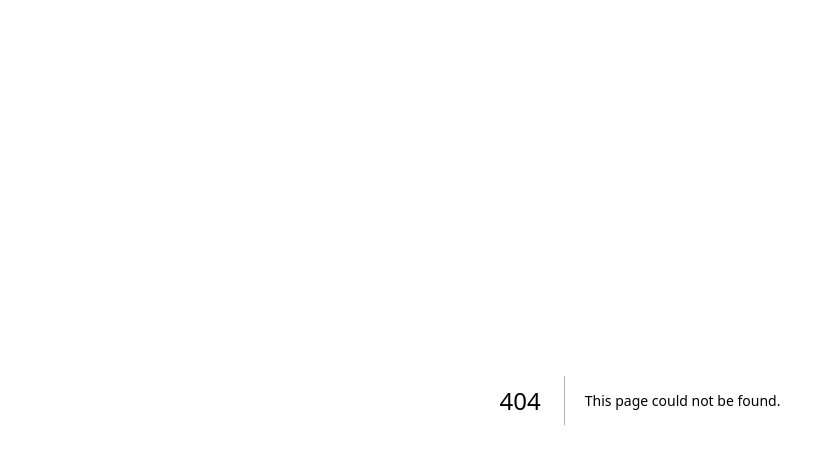
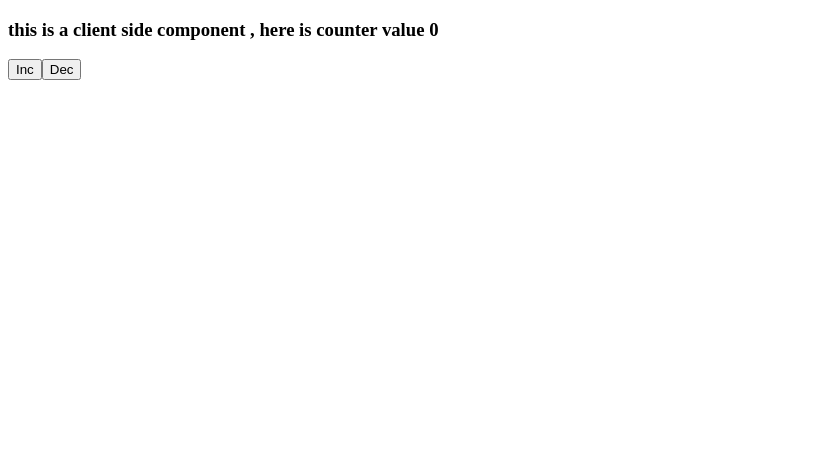
Before and after one commit to Bppatkar/learning_next_js, a Next.js app: page /change-side in a window 1280 px wide. Before the commit this address had no page. Shown: the top 464 px of the page, without its empty margins (0-835 px from the left). Built offline with nearby package versions, Linux system fonts and the light colour scheme.

Commit message:
advanced routing - params [use client]

```diff
--- /dev/null
+++ b/app/change-side/page.jsx
@@ -0,0 +1,32 @@
+// import React from "react";
+
+// const page = () => {
+//   return (
+//     <div>
+//       <h3>
+//         this is a server side component we change it from server to client
+//       </h3>
+//       <p>by using 'use client;' on the top</p>
+//     </div>
+//   );
+// };
+
+// export default page;
+
+//? now we can use any hooks and state management here
+
+"use client";
+import React, { useState } from "react";
+
+const page = () => {
+  const [count, setCount] = useState(0);
+  return (
+    <div>
+      <h3>this is a client side component , here is counter value {count}</h3>
+      <button onClick={() => setCount(count + 1)}>Inc</button>
+      <button onClick={() => setCount(count > 0 ? count - 1 : 0)}>Dec</button>
+    </div>
+  );
+};
+
+export default page;
--- a/app/page.jsx
+++ b/app/page.jsx
@@ -11,6 +11,9 @@ const page = () => {
           <Link href={"/profile"}> go to profile</Link>
         </li>
         <li>
+          <Link href={"/change-side"}>server-to-client</Link>
+        </li>
+        <li>
           <Link href={"/product"}>product</Link>
         </li>
       </ul>
```
